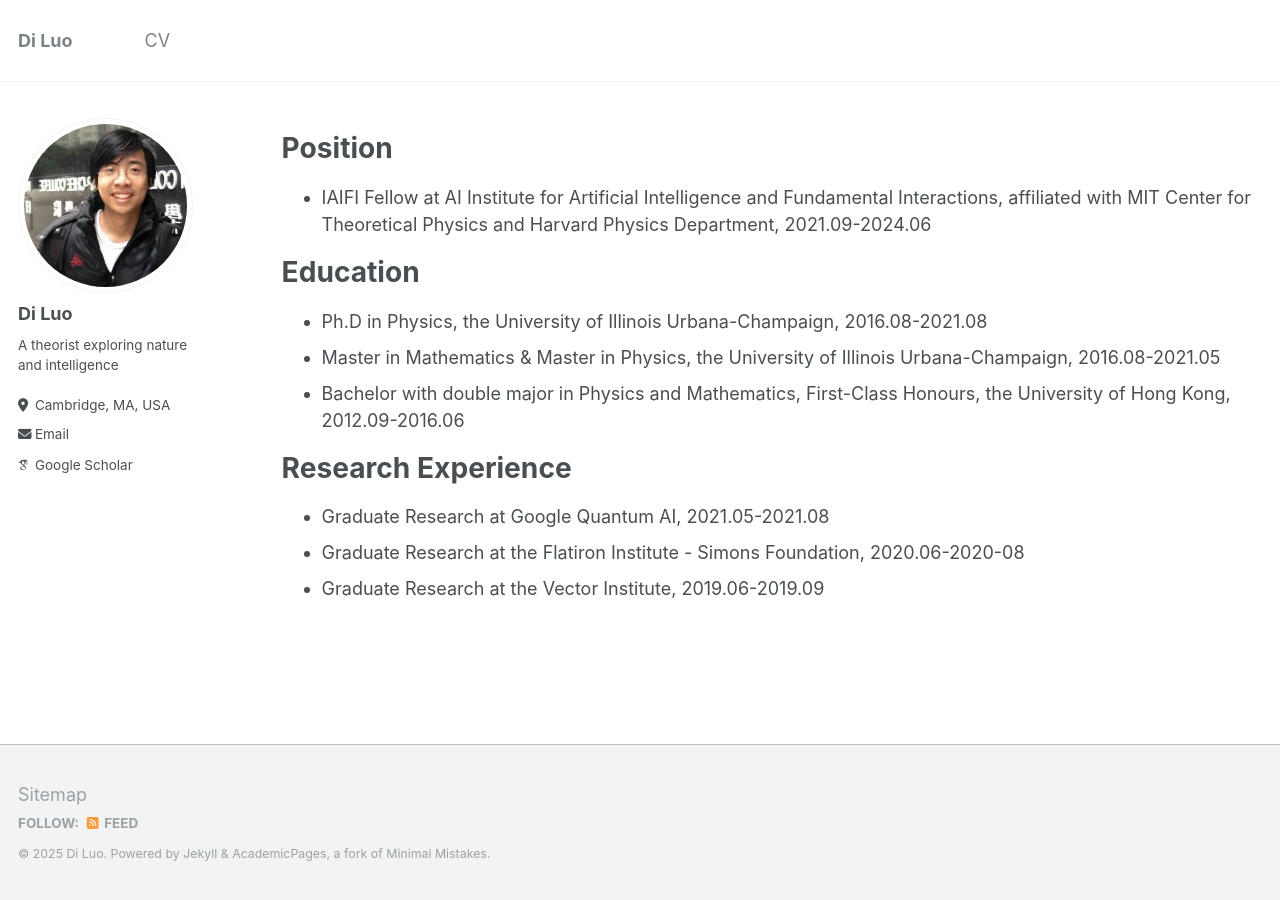
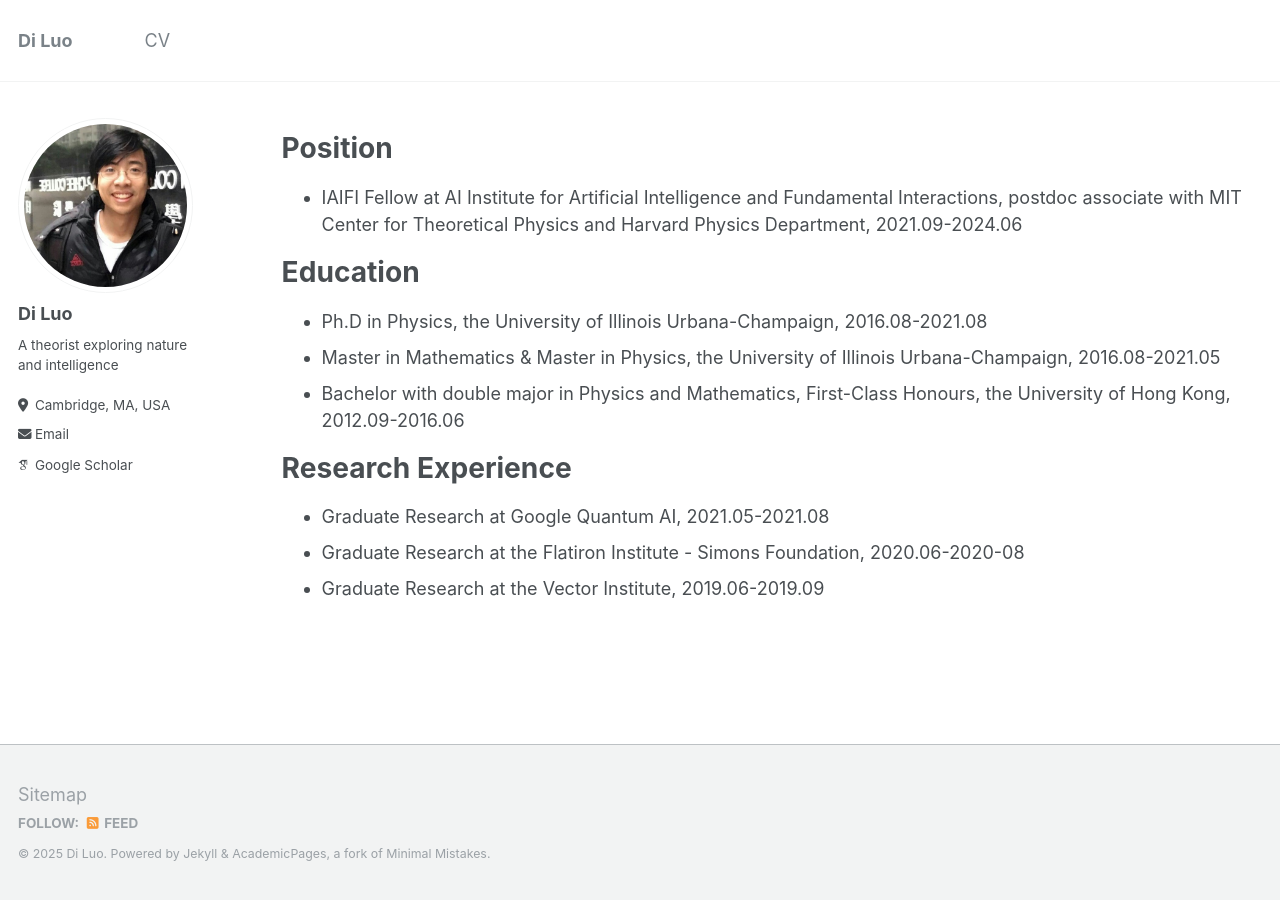
Before and after one commit to diluo28/diluo.github.io, a Jekyll site: the page built from _pages/cv.md, in a window 1280 px wide. Built offline with Jekyll 4.4.1, drawn with Linux system fonts in a browser that asks for light colours; some web fonts are replaced.

Commit message:
Update cv.md

```diff
--- a/_pages/cv.md
+++ b/_pages/cv.md
@@ -11,7 +11,7 @@ redirect_from:
 
 Position
 ======
-* IAIFI Fellow at AI Institute for Artificial Intelligence and Fundamental Interactions, affiliated with MIT Center for Theoretical Physics and Harvard Physics Department, 2021.09-2024.06
+* IAIFI Fellow at AI Institute for Artificial Intelligence and Fundamental Interactions, postdoc associate with MIT Center for Theoretical Physics and Harvard Physics Department, 2021.09-2024.06
 
 Education
 ======
```
